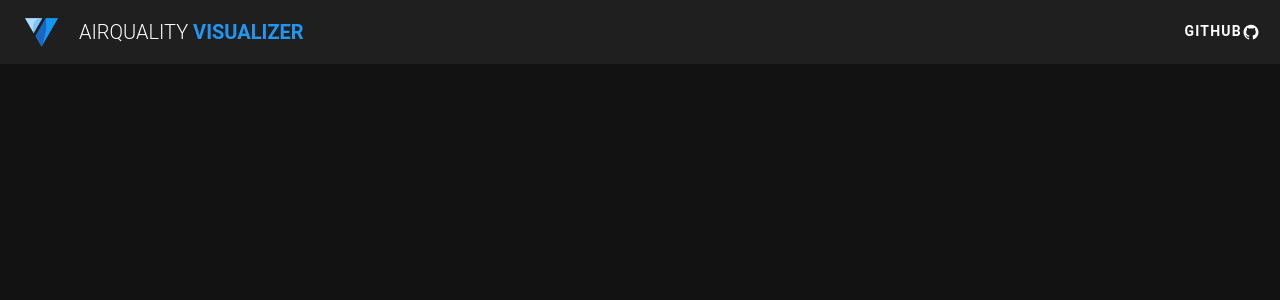
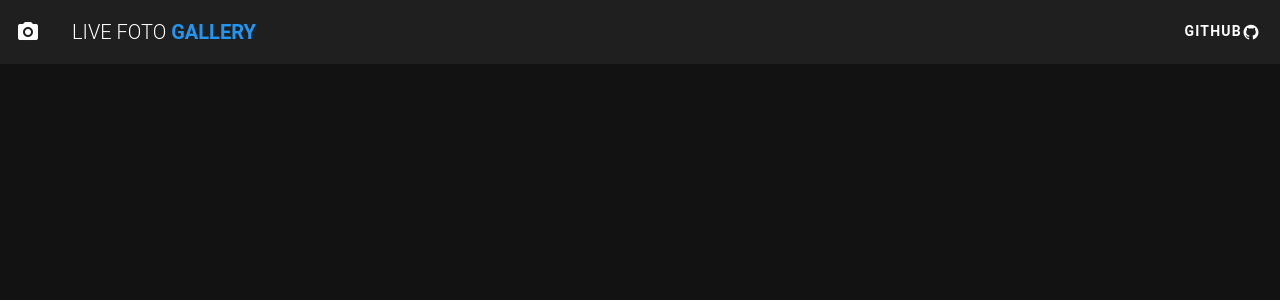
Before and after one commit to flo2274/cc-projekt-1, a Vue app in the folder cc-project-1/: page / in a window 1280 px wide. Shown: the top 300 px of the page. Built offline with nearby package versions, Linux system fonts and the light colour scheme.

Commit message:
Configure Navbar to fit our project

```diff
--- a/cc-project-1/package.json
+++ b/cc-project-1/package.json
@@ -8,6 +8,7 @@
   },
   "dependencies": {
     "@mdi/font": "7.0.96",
+    "@mdi/js": "^7.4.47",
     "roboto-fontface": "*",
     "vue": "^3.4.0",
     "vuetify": "^3.5.0"
--- a/cc-project-1/src/components/Navbar.vue
+++ b/cc-project-1/src/components/Navbar.vue
@@ -1,19 +1,20 @@
 <template>
   <nav>
     <v-toolbar app color="rgb(31, 31, 31)">
-      <v-img
-        max-width="35px"
-        class="ml-6"
-        src="../assets/logo.png"
-        alt="Logo"
-      />
+      <v-app-bar-nav-icon>
+        <v-icon>mdi mdi-camera</v-icon>
+      </v-app-bar-nav-icon>
       <v-toolbar-title class="text-uppercase">
-        <span class="font-weight-light"> Airquality </span>
-        <span class="font-weight-bold text-primary title"> Visualizer </span>
+        <span class="font-weight-light">Live Foto</span>
+        <span class="font-weight-bold text-primary title"> Gallery </span>
       </v-toolbar-title>
       <v-spacer></v-spacer>
       <v-btn>
-        <a href="https://github.com" target="_blank" rel="noopener noreferrer">
+        <a
+          href="https://github.com/flo2274/cc-projekt-1"
+          target="_blank"
+          rel="noopener noreferrer"
+        >
           <span class="font-weight-bold">Github</span>
           <v-icon right>mdi mdi-github</v-icon>
         </a>
@@ -23,7 +24,15 @@
 </template>
 
 <script>
-export default {};
+import { mdiImage } from "@mdi/js";
+
+export default {
+  data() {
+    return {
+      icon: mdiImage,
+    };
+  },
+};
 </script>
 
 <style>
```
Also changed, not shown: 1 other file (tests, documents, lock files or other folders).
